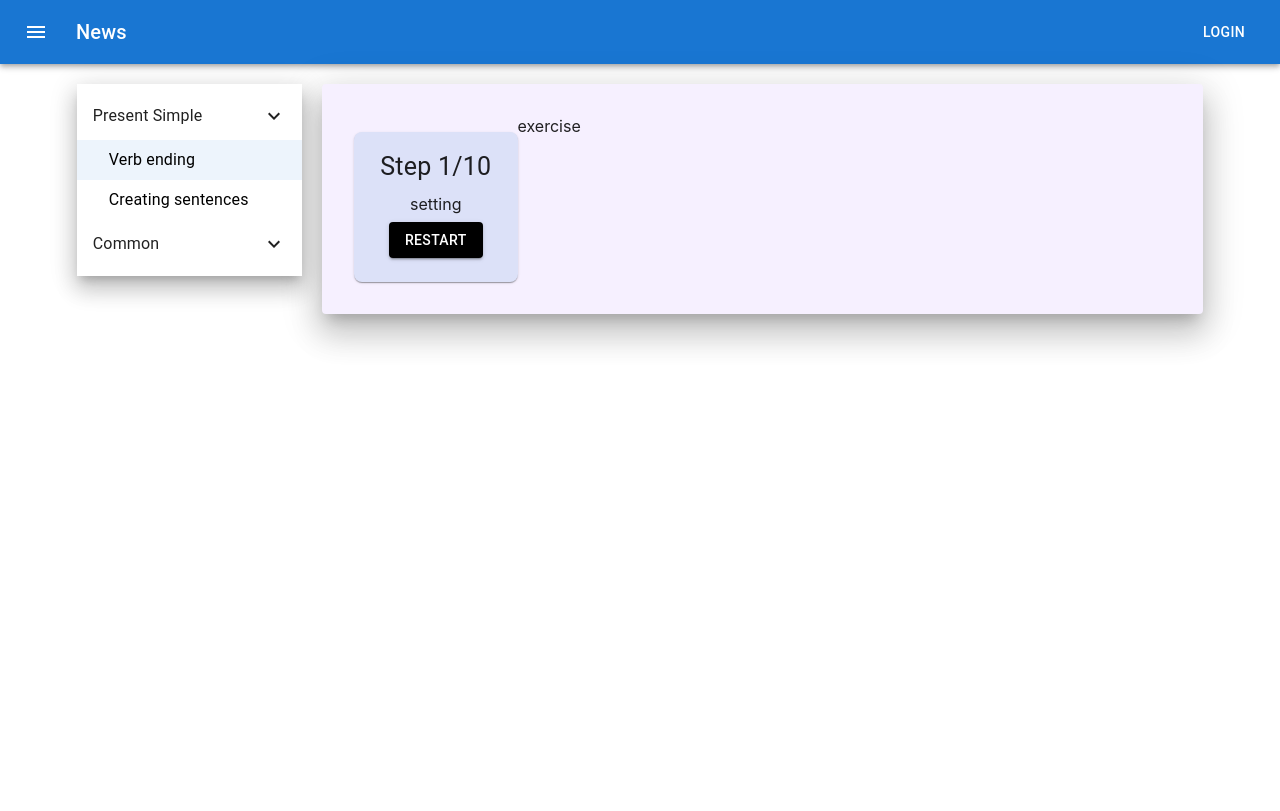
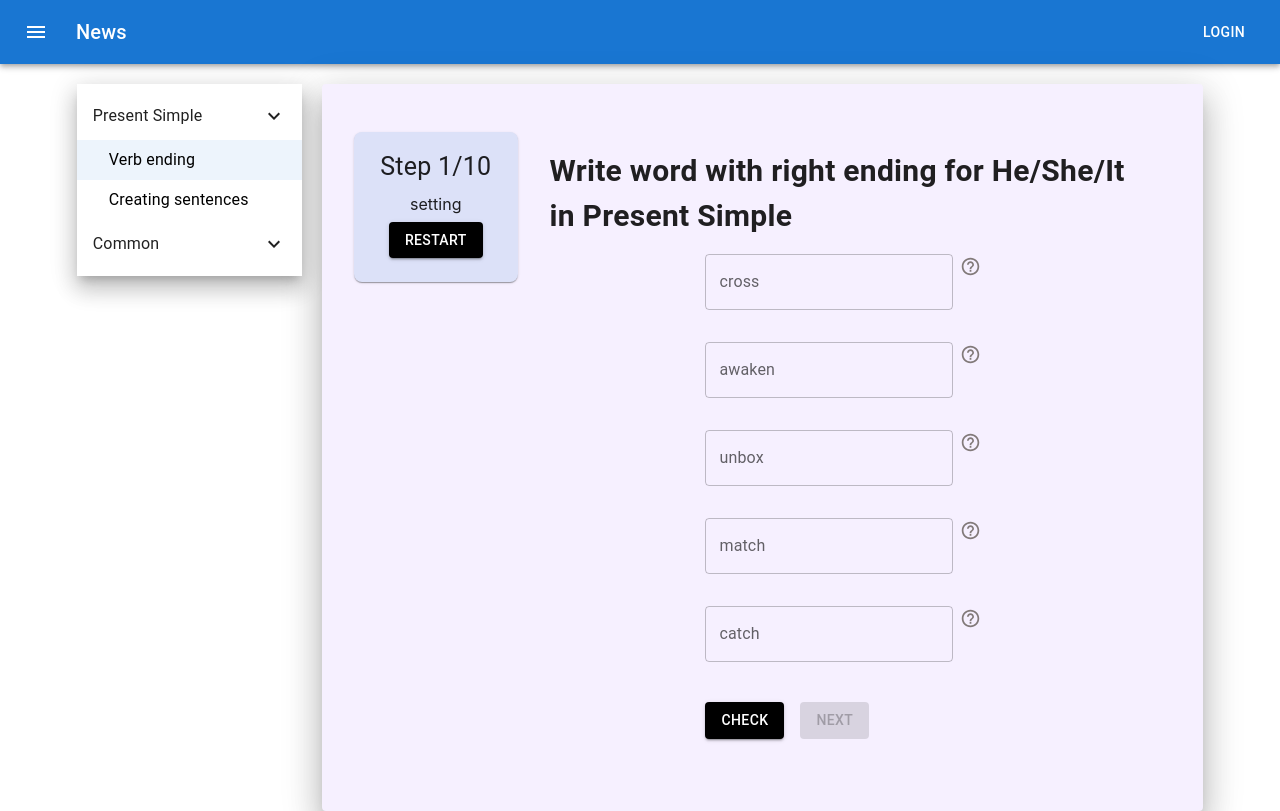
Before and after one commit to EvanMendax/git-gud-english, a React (Create React App) app: page /presentSimpleVerb in a window 1280 px wide. Built offline with nearby package versions, Linux system fonts and the light colour scheme.

Commit message:
work with PS verb ending exercise
1. write common function for shaffle array and  for making group of array.
2.  write some layout and logic for PS verb ending exercise.

```diff
--- /dev/null
+++ b/src/Common/commonFunctions.ts
@@ -0,0 +1,15 @@
+export const shuffleQuestion = (array: any[]) => {
+    const temporaryArray = [...array]
+    for (let i = temporaryArray.length - 1; i > 0; i--) {
+        let j = Math.floor(Math.random() * (i + 1));
+        [temporaryArray[i], temporaryArray[j]] = [temporaryArray[j], temporaryArray[i]];
+    }
+    return temporaryArray
+}
+export const groupQuestion = (question: any[], size: number): any[] => {
+    let subarray = []
+    for (let i = 0; i <Math.ceil(question.length/size); i++){
+        subarray[i] = question.slice((i*size), (i*size) + size)
+    }
+    return subarray
+}
--- a/src/Exercises/MonthTrainer/MonthTrainer.tsx
+++ b/src/Exercises/MonthTrainer/MonthTrainer.tsx
@@ -6,6 +6,7 @@ import MouthExercise from "./MouthExercise";
 import CompleteExercise from "../../Common/CompleteExercise";
 import SideMenu from "../../Common/SideMenu";
 import ExerciseWrapper from "../../Common/ExerciseWrapper";
+import {shuffleQuestion} from "../../Common/commonFunctions";
 
 export type exercise = {
     question: string
@@ -83,15 +84,6 @@ const questions = [
         engSeason: ['Winter']
     },
 ]
-const shuffleQuestion = (array: any[]) => {
-    const temporaryArray = [...array]
-    for (let i = temporaryArray.length - 1; i > 0; i--) {
-        let j = Math.floor(Math.random() * (i + 1));
-        [temporaryArray[i], temporaryArray[j]] = [temporaryArray[j], temporaryArray[i]];
-    }
-    return temporaryArray
-}
-
 const MonthTrainer = () => {
 
     const [isRandom, setIsRandom] = useState<boolean>(false)
--- a/src/Exercises/PSVerbEnding/PSVerbEnding.tsx
+++ b/src/Exercises/PSVerbEnding/PSVerbEnding.tsx
@@ -1,15 +1,25 @@
-import React, {useState} from 'react';
+import React, {useEffect, useState} from 'react';
 import SideMenu from "../../Common/SideMenu";
 import PsVerbEndingSetting from "./PSVerbEndingSetting";
 import Box from "@mui/material/Box";
 import ExerciseWrapper from "../../Common/ExerciseWrapper";
 import CompleteExercise from "../../Common/CompleteExercise";
 import PsVerbEndingExercise from "./PSVerbEndingExercise";
+import {groupQuestion, shuffleQuestion} from "../../Common/commonFunctions";
+import {verbs} from "../../dataArrays";
 
 const PSVerbEnding = () => {
 
     const [currentStep, setCurrentStep] = useState<number>(1)
-    const restart = () => setCurrentStep(1)
+    const [groupedQuestions, setGroupedQuestions] = useState<any[][]>([])
+    const restart = () => {
+        setCurrentStep(1)
+        setGroupedQuestions(groupQuestion(shuffleQuestion(verbs), 5))
+    }
+
+    useEffect(() => {
+        setGroupedQuestions(groupQuestion(shuffleQuestion(verbs), 5))
+    }, []);
 
     return (
         <ExerciseWrapper>
@@ -18,7 +28,7 @@ const PSVerbEnding = () => {
             </SideMenu>
             {
                 currentStep < 10
-                    ?  <PsVerbEndingExercise/>
+                    ?  <PsVerbEndingExercise step={currentStep} groupedQuestions={groupedQuestions}/>
                     : <CompleteExercise setCurrentStep={setCurrentStep}/>
             }
         </ExerciseWrapper>
--- a/src/Exercises/PSVerbEnding/PSVerbEndingExercise.tsx
+++ b/src/Exercises/PSVerbEnding/PSVerbEndingExercise.tsx
@@ -1,9 +1,71 @@
-import React from 'react';
+import React, {useEffect, useState} from 'react';
+import ExerciseForm from "../../Common/ExerciseForm";
+import {TextField} from "@mui/material";
+import {HelpButton} from "../../Common/HelpButton";
+import Box from "@mui/material/Box";
+import {verbs} from "../../dataArrays";
+import {fieldNames} from "../MonthTrainer/MouthExercise";
+import {useForm} from "react-hook-form";
+import {shuffleQuestion} from "../../Common/commonFunctions";
 
-const PsVerbEndingExercise = () => {
+interface props {
+    step: number
+    groupedQuestions: any[][]
+}
+
+const PsVerbEndingExercise:React.FC<props> = ({step, groupedQuestions}) => {
+
+    const registerOptions = {required: {value: true, message: 'field is required'}}
+    const [completedQuestion, setCompletedQuestion] = useState(
+        [false, false, false]
+    )
+    const {
+        register,
+        handleSubmit,
+        setError,
+        setValue,
+        formState: {errors}
+    } = useForm();
+
+    const showRightAnswer = (fieldName: fieldNames, rightAnswer: string, fieldIndex: number) => {
+        setValue(fieldName, rightAnswer)
+        setCompletedQuestion(prevState => {
+            return prevState.map((value, index) => {
+                if (index === fieldIndex) return true
+                return value
+            });
+        })
+    }
+
+    const onSubmit = handleSubmit((data) => {
+
+    })
+
+    const checkAnswer = (answer: string) => {
+
+    }
+
+
     return (
         <div>
-            exercise
+            <ExerciseForm isCompleted={false} nextStep={() => console.log('')} onSubmit={onSubmit}
+                          question={'Write word with right ending for He/She/It in Present Simple'}
+            >
+                {
+                    groupedQuestions[step-1]?.map((verb, index) =>
+                        <Box sx={{m: 1, height: 80, display: 'flex'}}>
+                            <TextField autoComplete={'off'} focused={completedQuestion[index]} color='success'
+                                       {...register(verb, registerOptions)}
+                                       label={verb} variant='outlined' error={!!errors.uaAnswer}
+                                // @ts-ignore
+                                       helperText={errors[verb]?.message || ''}
+                            />
+                            <HelpButton showRightAnswer={
+                                () => showRightAnswer('uaAnswer', 'результат роботи майбутньої функції', 1)
+                            }/>
+                        </Box>)
+                }
+            </ExerciseForm>
         </div>
     );
 };
--- a/src/dataArrays.ts
+++ b/src/dataArrays.ts
@@ -2,21 +2,21 @@ export const verbs = [
     'add',
     'awaken',
     'accomplish',
-    'Brush',
-    'Hate',
-    'Feed',
-    'Find',
-    'Make',
-    'Miss',
-    'Note',
-    'Observe',
-    'Open',
-    'Own',
-    'Rotate',
-    'Return',
-    'Bash',
+    'brush',
+    'hate',
+    'feed',
+    'find',
+    'make',
+    'miss',
+    'note',
+    'observe',
+    'open',
+    'own',
+    'rotate',
+    'return',
+    'bash',
     'blemish',
-    'Catch',
+    'catch',
     'match',
     'reach',
     'search',
```
